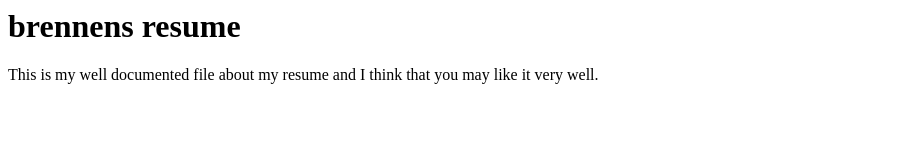
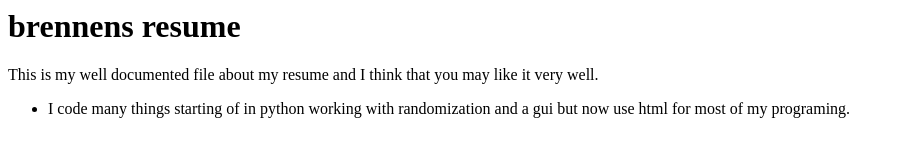
Before and after one commit to brennen27/brenens-resume, a plain HTML site: page index.html in a window 1280 px wide. Shown: the whole page, without its empty margins (0-901 px from the left). Drawn offline with Linux system fonts and the light colour scheme.

Commit message:
Update index.html

```diff
--- a/index.html
+++ b/index.html
@@ -1,2 +1,6 @@
 <h1>brennens resume </h1>
 <p>This is my well documented file about my resume and I think that you may like it very well.</p>
+<ul>
+<li>I code many things starting of in python working with randomization and a gui but now use html for most of my programing.</li>
+
+</ul>
```
